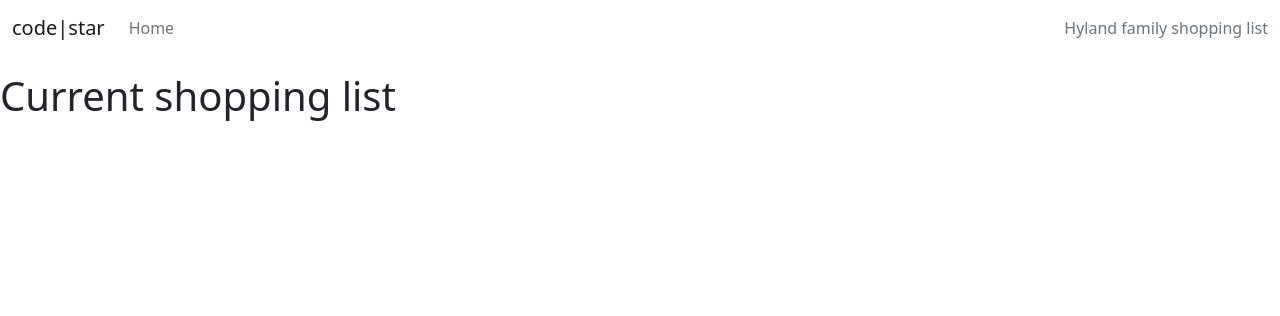
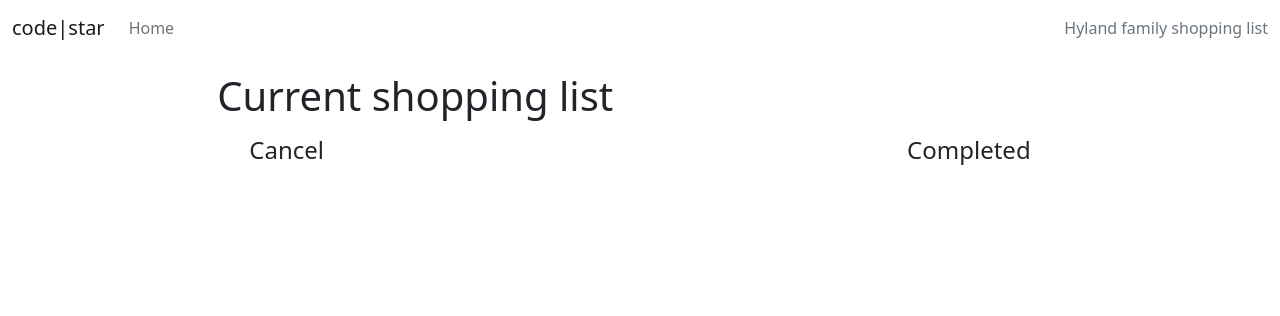
Before and after one commit to JaimeHyland/family-shopping-list, a Django app: page / in a window 1280 px wide. Shown: the top 316 px of the page. Run offline with Django 4.2, Linux system fonts and the light colour scheme; data that the repository does not hold is empty.

Commit message:
Dev: #26, 27; improve format of homepage (shopping list).

```diff
--- a/shopping/settings.py
+++ b/shopping/settings.py
@@ -28,7 +28,7 @@
 SECRET_KEY = os.environ.get('SECRET_KEY')
 
 # SECURITY WARNING: don't run with debug turned on in production!
-DEBUG = True
+DEBUG = False
 
 ALLOWED_HOSTS = ['8000-jaimehyland-familyshopp-g4ko0c0fa1i.ws-eu110.gitpod.io', 'https://8000-jaimehyland-familyshopp-g4ko0c0fa1i.ws-eu109.gitpod.io', '8000-jaimehyland-familyshopp-g4ko0c0fa1i.ws-eu109.gitpod.io', '.herokuapp.com']
 
@@ -132,7 +132,7 @@
 # Static files (CSS, JavaScript, Images)
 # https://docs.djangoproject.com/en/4.2/howto/static-files/
 
-STATIC_URL = 'static/'
+STATIC_URL = '/static/'
 # STATICFILES_DIRS = [os.path.join(BASE_DIR, 'static'), ]
 STATIC_ROOT = os.path.join(BASE_DIR, 'staticfiles')
 
--- a/shopping_list/admin.py
+++ b/shopping_list/admin.py
@@ -1,5 +1,6 @@
 from django.contrib import admin
 from .models import Shop, Category, Product, List_item
+
 
 # Register your models here.
 admin.site.register(Shop)
--- /dev/null
+++ b/shopping_list/static/shopping_list/styles.css
@@ -0,0 +1,15 @@
+/*
+    Custom styles
+*/
+
+.empty-block {
+    display: inline-block;
+    width: 40px;
+    height: 10px;
+    margin-bottom: 5px;
+}
+
+
+.bold-text {
+    font-weight: bold;
+}
--- a/shopping_list/templates/base.html
+++ b/shopping_list/templates/base.html
@@ -1,11 +1,15 @@
 {% url 'home' as home_url %}
+{% load static %}
 
 <!DOCTYPE html>
 <html class="h-100" lang="en">
 
 <head>
-    <title>CodeStar Blog</title>
+    <title>Hyland shopping list</title>
     <meta name="viewport" content="width=device-width, initial-scale=1" />
+
+    <!-- Customised CSS -->
+    <link rel="stylesheet" type="text/css" href="{% static 'shopping_list/styles.css' %}">
 
     <!-- Google Fonts CSS -->
     <link rel="preconnect" href="https://fonts.gstatic.com">
--- a/shopping_list/templates/shopping_list/list_item_list.html
+++ b/shopping_list/templates/shopping_list/list_item_list.html
@@ -1,24 +1,64 @@
-
 {% extends "base.html" %}
 
 {% block content %}
 
-<div class="col-12 mt-3 left">
-  <div class="row">
-    <h1>Current shopping list</h1>
-    <form method="POST" action="{% url 'shopping_list' %}">
-      {% csrf_token %}
-      <ul>
-        {% for item in object_list %}
-        <li class="list_item">
-          <input type="checkbox" name="cancelled_items" value="{{ item.id }}">
-          <label for="cancelled_items">Cancel</label>
-            {{ item.product.product_name }}</li>
-          <input type="checkbox" name="completed_items" value="{{ item.id }}">
-          <label for="completed_items">Completed</label>
-        {% endfor %}
-      </ul>
-    </form>
+<div class="col-12 mt-3">
+  <div class="row justify-content-center">
+    <div class="col-lg-8">
+      <div class="row">
+        <h1 class="mx-auto">Current shopping list</h1>
+      </div>
+      <div class="row">
+        <form method="POST" action="{% url 'shopping_list' %}" class="w-100">
+          {% csrf_token %}
+          <ul class="list-group list-group-flush mx-lg-3">
+            <li class="list-group-item d-flex justify-content-between align-items-center">
+              <h4>Cancel</h4>
+              <h4>Completed</h4>
+            </li>
+            {% for item in shopping_list %}
+            <li class="list-group-item d-flex justify-content-between align items center">
+              <div>
+                <input type="checkbox" class="cancel-chkbx" name="cancelled_item" value="{{ item.id }}">
+                <div class="empty-block"></div>
+                <span
+                  class="{% if item.is_cancelled %} text-muted {% endif %}"></span>{{ item.product.product_name }}</span>
+              </div>
+              <div>
+                <input type="checkbox" class="completed-chkbx" name="completed_items" value="{{ item.id }}">
+              </div>
+            </li>
+            {% endfor %}
+          </ul>
+        </form>
+      </div>
+    </div>
   </div>
 </div>
 {% endblock %}
+
+
+<script>
+  document.addEventListener('DOMContentLoaded', function () {
+    const cancelChkbxs = document.querySelectorAll('.cancel-chkbx');
+    const completedChkbxs = document.querySelectorAll('.completed-chkbx');
+
+    cancelCheckboxes.forEach(function (checkbox) {
+      checkbox.addEventListener('change', function () {
+        const listItem = this.closest('.list-group-item');
+        const productText = listItem.querySelector('span');
+        const completedChkbx = listItem.querySelector('.completed-chkbx');
+
+        if (this.checked) {
+          productText.classList.remove('bold-text');
+          productText.classList.add('text-muted');
+          completedChkbx.disabled = true;
+        } else {
+          productText.classList.remove('text-muted');
+          productText.classList.add('bold-text')
+          completedChkbx.disabled = false;
+        }
+      });
+    });
+  });
+</script>
--- a/shopping_list/views.py
+++ b/shopping_list/views.py
@@ -10,3 +10,11 @@
     template_name = 'shopping_list.html'
     paginate_by = 12
     current_list = List_item.objects.all()
+
+
+    # change the name of the very abstract and general "object_list" to
+    # the much more descriptive "shopping_list"
+    def get_context_data(self, **kwargs):
+        context = super().get_context_data(**kwargs)
+        context['shopping_list'] = context['object_list']
+        return context
```
